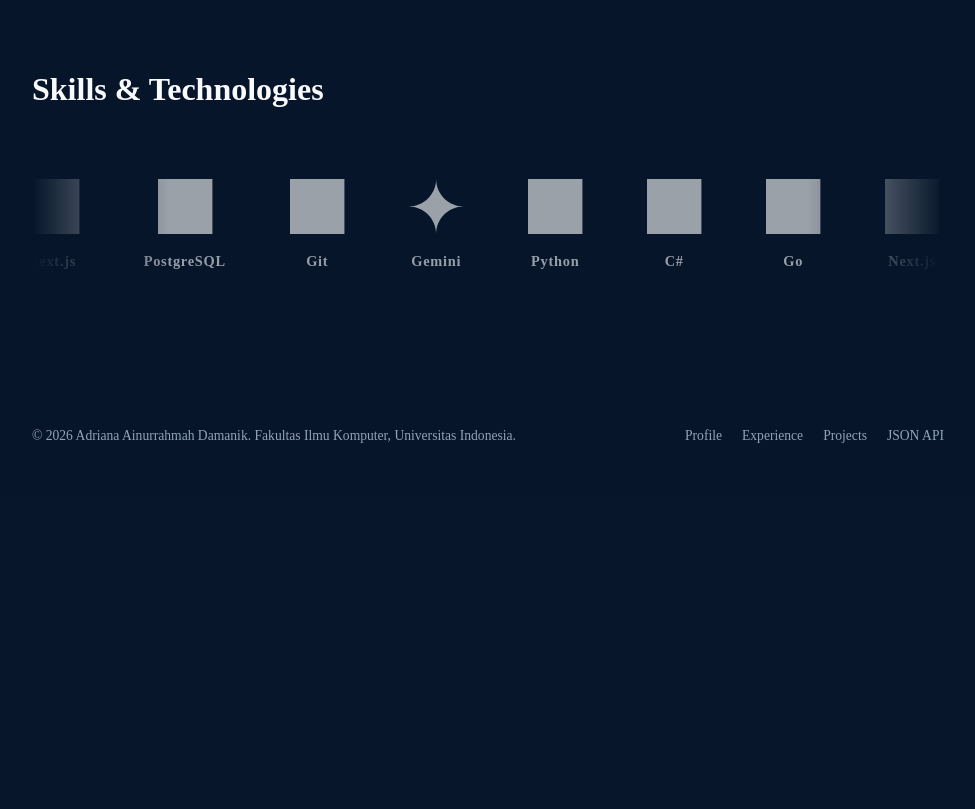
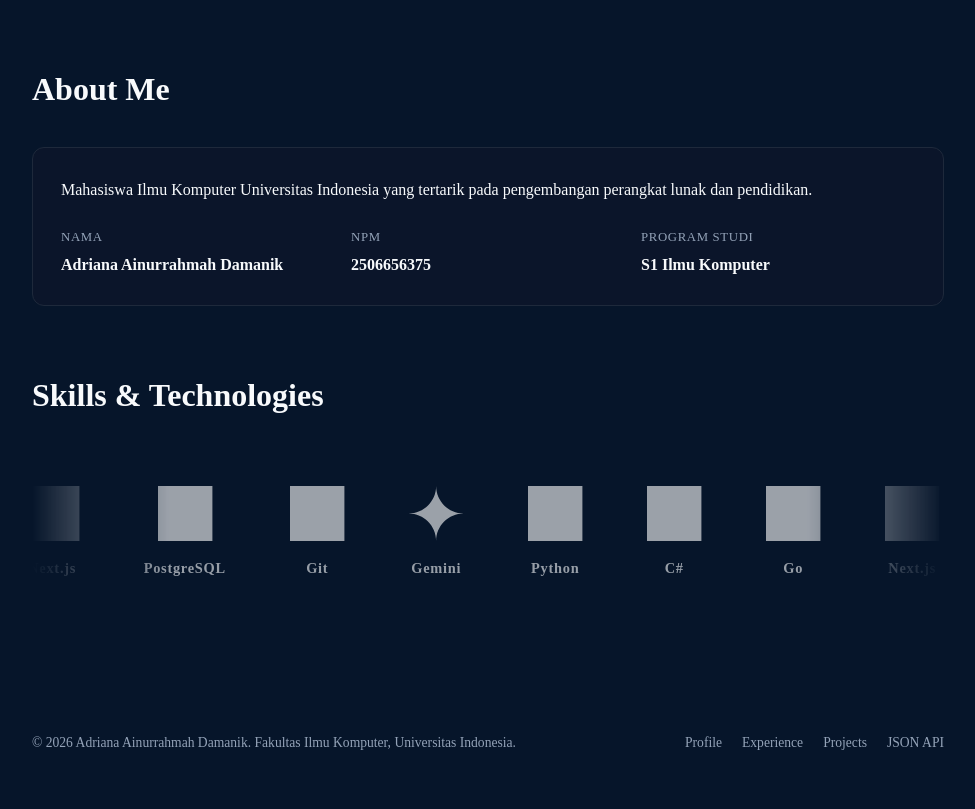
Before and after one commit to adiradmnk/myportofolio, a Django app: page / in a window 1280 px wide. Shown: the part 800-1609 px from the top of the page, without its empty margins (152-1127 px from the left). Before the commit the page ends 1243 px from the top, so only its background shows below. Run offline with Django 5.2, Linux system fonts and the light colour scheme; grey boxes are pictures that could not be loaded.

Commit message:
fix: tambah bagian about me berbentuk article yang menampilkan npm sesuai feedback tugas 1

```diff
--- a/main/tests.py
+++ b/main/tests.py
@@ -24,6 +24,12 @@ class MainTest(TestCase):
         self.assertTemplateUsed(response, "index.html")
         self.assertNotContains(response, self.experience.title)
         self.assertContains(response, f'href="{reverse("main:show_experience")}"')
+
+    def test_main_page_shows_about_me(self):
+        response = self.client.get(reverse("main:show_main"))
+        self.assertContains(response, "<article", html=False)
+        self.assertContains(response, "2506656375")
+        self.assertContains(response, "S1 Ilmu Komputer")
 
     def test_nonexistent_page_returns_404(self):
         response = self.client.get("/halaman-yang-tidak-ada/")
--- a/static/css/style.css
+++ b/static/css/style.css
@@ -1905,3 +1905,40 @@ h1, .brand {
 #error .btn-secondary-action {
     margin-top: 1rem;
 }
+
+.about {
+    padding: 4rem 0 0;
+}
+
+.about-card {
+    border: 1px solid var(--line);
+    border-radius: 12px;
+    padding: 1.75rem;
+    background: rgba(15, 23, 42, 0.6);
+}
+
+.about-bio {
+    color: var(--ink);
+    line-height: 1.7;
+    margin: 0 0 1.5rem;
+}
+
+.about-details {
+    display: grid;
+    grid-template-columns: repeat(auto-fit, minmax(180px, 1fr));
+    gap: 1rem;
+    margin: 0;
+}
+
+.about-details dt {
+    color: var(--text-muted);
+    font-size: 0.8rem;
+    text-transform: uppercase;
+    letter-spacing: 0.05em;
+}
+
+.about-details dd {
+    margin: 0.25rem 0 0;
+    color: var(--ink);
+    font-weight: 600;
+}
--- a/templates/base.html
+++ b/templates/base.html
@@ -7,7 +7,7 @@
     <link rel="preconnect" href="https://fonts.googleapis.com">
     <link rel="preconnect" href="https://fonts.gstatic.com" crossorigin>
     <link href="https://fonts.googleapis.com/css2?family=Plus+Jakarta+Sans:ital,wght@0,400;0,500;0,600;0,700;0,800;1,400&family=Space+Grotesk:wght@500;600;700&display=swap" rel="stylesheet">
-    <link rel="stylesheet" href="{% static 'css/style.css' %}?v=16">
+    <link rel="stylesheet" href="{% static 'css/style.css' %}?v=17">
     {% block meta %}
     {% endblock meta %}
 </head>
--- a/templates/index.html
+++ b/templates/index.html
@@ -31,6 +31,29 @@
         </div>
     </section>
 
+    <section class="about" id="about">
+        <div class="container">
+            <h2 class="section-title">About Me</h2>
+            <article class="about-card">
+                <p class="about-bio">{{ bio }}</p>
+                <dl class="about-details">
+                    <div>
+                        <dt>Nama</dt>
+                        <dd>{{ name }}</dd>
+                    </div>
+                    <div>
+                        <dt>NPM</dt>
+                        <dd>{{ npm }}</dd>
+                    </div>
+                    <div>
+                        <dt>Program Studi</dt>
+                        <dd>{{ study_program }}</dd>
+                    </div>
+                </dl>
+            </article>
+        </div>
+    </section>
+
     <section class="skills" id="skills">
         <div class="container">
             <h2 class="section-title">Skills & Technologies</h2>
```
